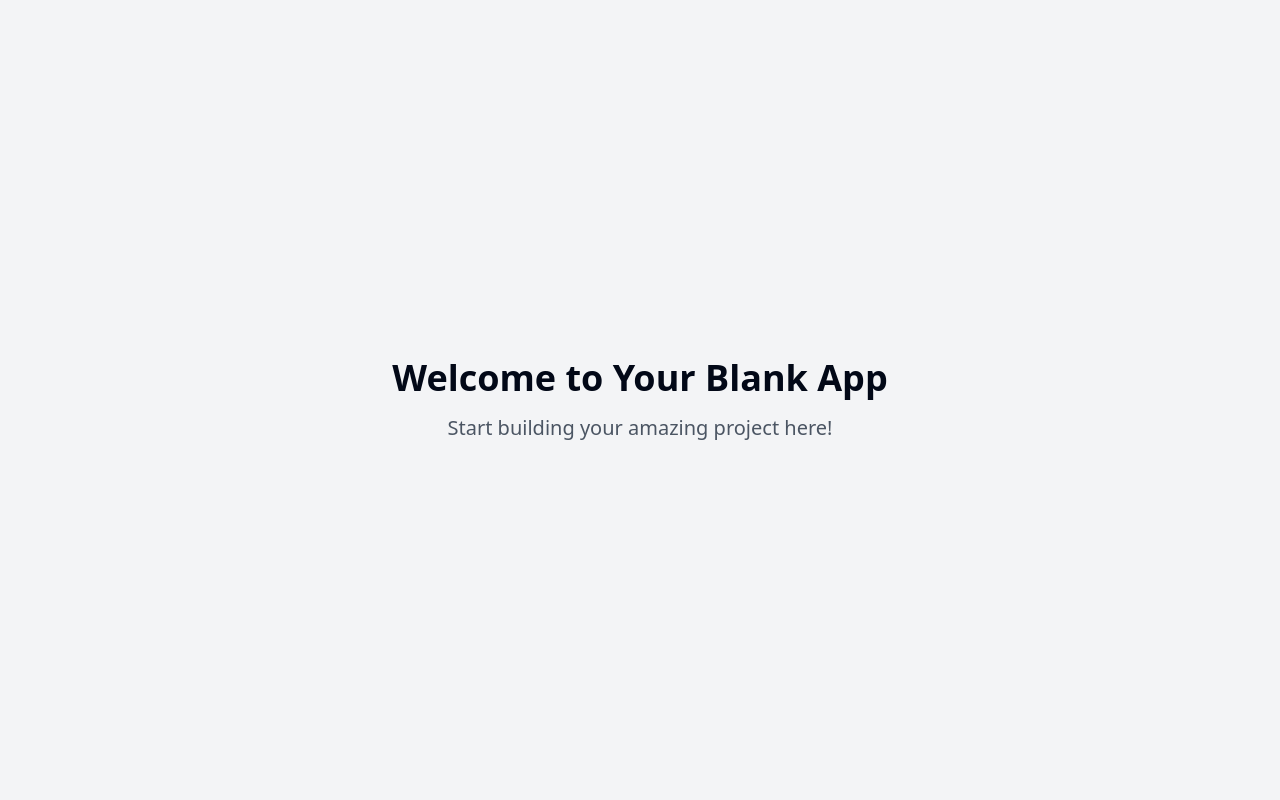
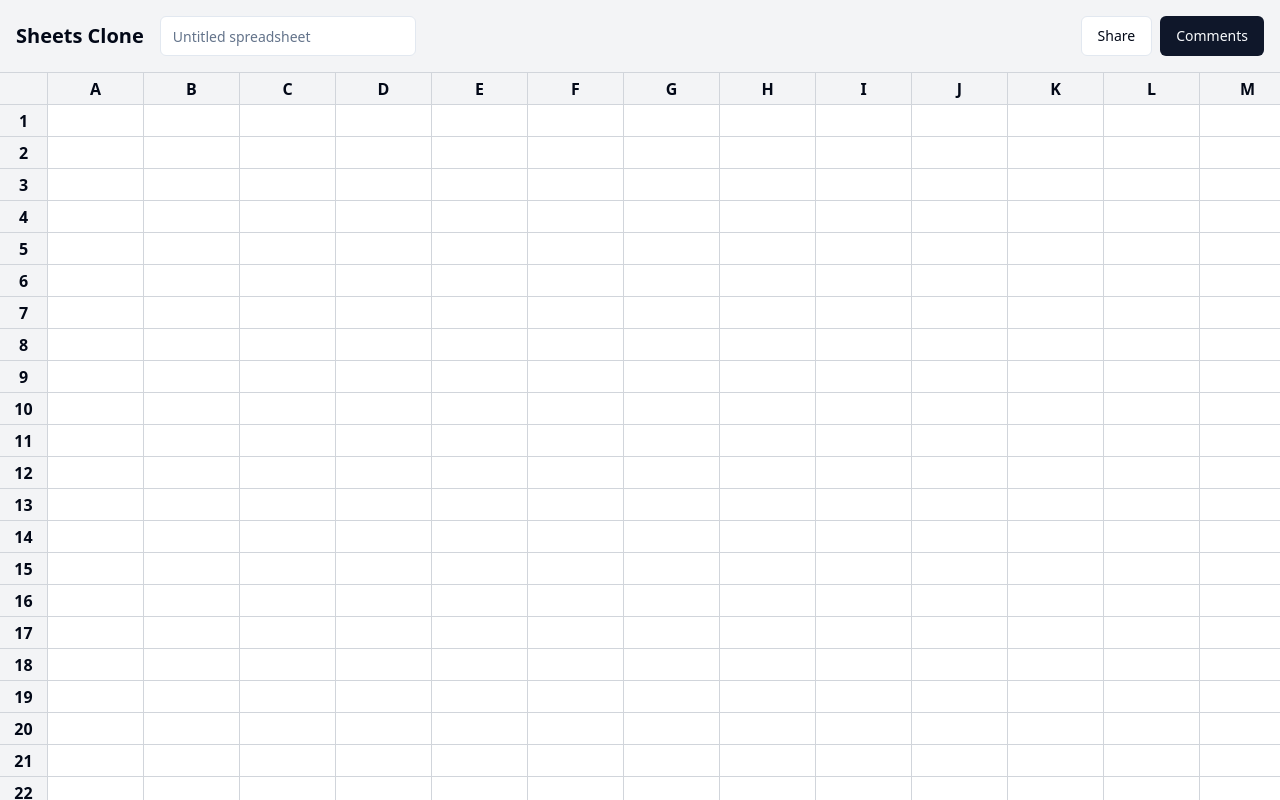
Before and after one commit to GPT-Engineer-App-Dev/sheetopia-copy, a React (Vite) app: page / in a window 1280 px wide. Built offline with nearby package versions, Linux system fonts and the light colour scheme.

Commit message:
Create Google Sheets clone
Implement a carbon copy of Google Sheets as a new feature in the application.
[skip gpt_engineer]

```diff
--- /dev/null
+++ b/src/components/Cell.jsx
@@ -0,0 +1,52 @@
+import React, { useState, useEffect, useRef } from 'react';
+import { Input } from '@/components/ui/input';
+
+const Cell = ({ value, onChange }) => {
+  const [editing, setEditing] = useState(false);
+  const [cellValue, setCellValue] = useState(value);
+  const inputRef = useRef(null);
+
+  useEffect(() => {
+    setCellValue(value);
+  }, [value]);
+
+  useEffect(() => {
+    if (editing && inputRef.current) {
+      inputRef.current.focus();
+    }
+  }, [editing]);
+
+  const handleDoubleClick = () => {
+    setEditing(true);
+  };
+
+  const handleBlur = () => {
+    setEditing(false);
+    onChange(cellValue);
+  };
+
+  const handleChange = (e) => {
+    setCellValue(e.target.value);
+  };
+
+  return (
+    <div
+      className="w-24 h-8 border-r border-b border-gray-300 flex items-center"
+      onDoubleClick={handleDoubleClick}
+    >
+      {editing ? (
+        <Input
+          ref={inputRef}
+          className="w-full h-full border-none focus:ring-0"
+          value={cellValue}
+          onChange={handleChange}
+          onBlur={handleBlur}
+        />
+      ) : (
+        <div className="w-full h-full px-2 py-1 overflow-hidden">{cellValue}</div>
+      )}
+    </div>
+  );
+};
+
+export default Cell;
--- /dev/null
+++ b/src/components/Grid.jsx
@@ -0,0 +1,46 @@
+import React from 'react';
+import Cell from './Cell';
+
+const ROWS = 100;
+const COLS = 26;
+
+const Grid = ({ data, updateCell }) => {
+  const renderColumnHeaders = () => {
+    return Array.from({ length: COLS }, (_, index) => (
+      <div key={index} className="flex items-center justify-center w-24 h-8 bg-gray-100 border-r border-b border-gray-300 font-semibold">
+        {String.fromCharCode(65 + index)}
+      </div>
+    ));
+  };
+
+  const renderRows = () => {
+    return Array.from({ length: ROWS }, (_, rowIndex) => (
+      <div key={rowIndex} className="flex">
+        <div className="flex items-center justify-center w-12 h-8 bg-gray-100 border-r border-b border-gray-300 font-semibold">
+          {rowIndex + 1}
+        </div>
+        {Array.from({ length: COLS }, (_, colIndex) => (
+          <Cell
+            key={`${rowIndex}-${colIndex}`}
+            value={data[`${rowIndex}-${colIndex}`] || ''}
+            onChange={(value) => updateCell(rowIndex, colIndex, value)}
+          />
+        ))}
+      </div>
+    ));
+  };
+
+  return (
+    <div className="flex-1 overflow-auto">
+      <div className="inline-block min-w-full">
+        <div className="flex">
+          <div className="w-12 h-8 bg-gray-100 border-r border-b border-gray-300"></div>
+          {renderColumnHeaders()}
+        </div>
+        {renderRows()}
+      </div>
+    </div>
+  );
+};
+
+export default Grid;
--- /dev/null
+++ b/src/components/Header.jsx
@@ -0,0 +1,20 @@
+import React from 'react';
+import { Button } from '@/components/ui/button';
+import { Input } from '@/components/ui/input';
+
+const Header = () => {
+  return (
+    <header className="flex items-center justify-between p-4 bg-gray-100 border-b border-gray-300">
+      <div className="flex items-center space-x-4">
+        <h1 className="text-xl font-bold">Sheets Clone</h1>
+        <Input className="w-64" placeholder="Untitled spreadsheet" />
+      </div>
+      <div className="flex items-center space-x-2">
+        <Button variant="outline">Share</Button>
+        <Button>Comments</Button>
+      </div>
+    </header>
+  );
+};
+
+export default Header;
--- /dev/null
+++ b/src/components/Spreadsheet.jsx
@@ -0,0 +1,23 @@
+import React, { useState, useCallback } from 'react';
+import Header from './Header';
+import Grid from './Grid';
+
+const Spreadsheet = () => {
+  const [data, setData] = useState({});
+
+  const updateCell = useCallback((rowIndex, colIndex, value) => {
+    setData(prevData => ({
+      ...prevData,
+      [`${rowIndex}-${colIndex}`]: value
+    }));
+  }, []);
+
+  return (
+    <div className="flex flex-col h-screen bg-white">
+      <Header />
+      <Grid data={data} updateCell={updateCell} />
+    </div>
+  );
+};
+
+export default Spreadsheet;
--- a/src/pages/Index.jsx
+++ b/src/pages/Index.jsx
@@ -1,12 +1,10 @@
-// Update this page (the content is just a fallback if you fail to update the page)
+import React from 'react';
+import Spreadsheet from '../components/Spreadsheet';
 
 const Index = () => {
   return (
-    <div className="min-h-screen flex items-center justify-center bg-gray-100">
-      <div className="text-center">
-        <h1 className="text-4xl font-bold mb-4">Welcome to Your Blank App</h1>
-        <p className="text-xl text-gray-600">Start building your amazing project here!</p>
-      </div>
+    <div className="min-h-screen bg-gray-100">
+      <Spreadsheet />
     </div>
   );
 };
```
